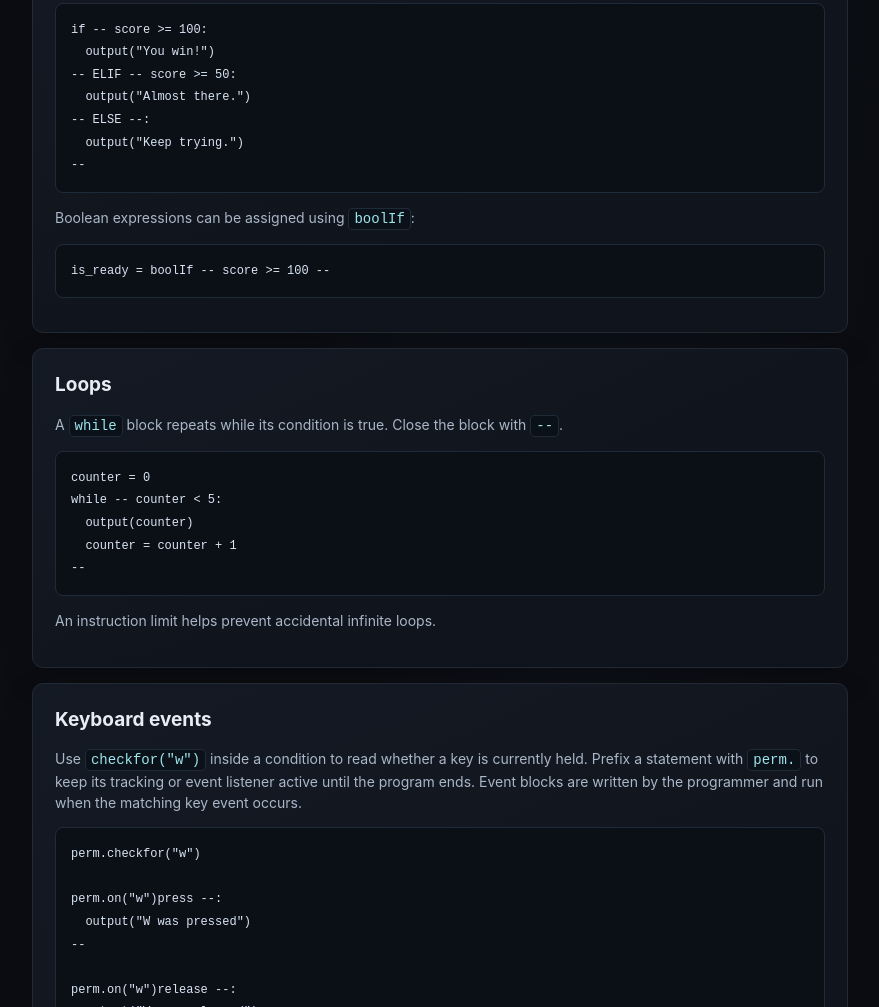
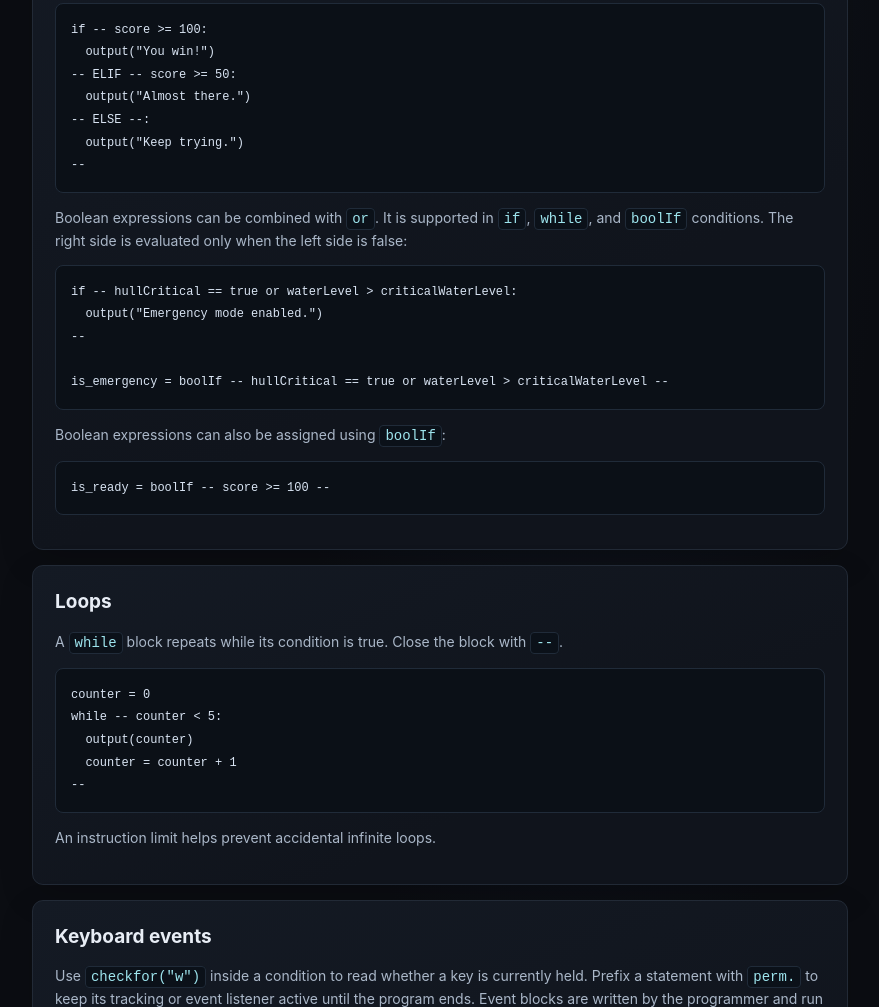
Before and after one commit to catxproductions/Nexius-Programming-Language, a plain HTML site: page docs.html in a window 1280 px wide. Shown: the part 2653-3660 px from the top of the page, without its empty margins (320-1199 px from the left). Drawn offline with Linux system fonts and the light colour scheme.

Commit message:
Document logical or conditions

```diff
--- a/docs.html
+++ b/docs.html
@@ -42,7 +42,11 @@ output("Console cleared.")</code></pre></section>
   output("Almost there.")
 -- ELSE --:
   output("Keep trying.")
---</code></pre><p>Boolean expressions can be assigned using <code>boolIf</code>:</p><pre><code>is_ready = boolIf -- score >= 100 --</code></pre></section>
+--</code></pre><p>Boolean expressions can be combined with <code>or</code>. It is supported in <code>if</code>, <code>while</code>, and <code>boolIf</code> conditions. The right side is evaluated only when the left side is false:</p><pre><code>if -- hullCritical == true or waterLevel > criticalWaterLevel:
+  output("Emergency mode enabled.")
+--
+
+is_emergency = boolIf -- hullCritical == true or waterLevel > criticalWaterLevel --</code></pre><p>Boolean expressions can also be assigned using <code>boolIf</code>:</p><pre><code>is_ready = boolIf -- score >= 100 --</code></pre></section>
 <section class="panel docs-card" id="loops"><h2>Loops</h2><p>A <code>while</code> block repeats while its condition is true. Close the block with <code>--</code>.</p><pre><code>counter = 0
 while -- counter < 5:
   output(counter)
```
